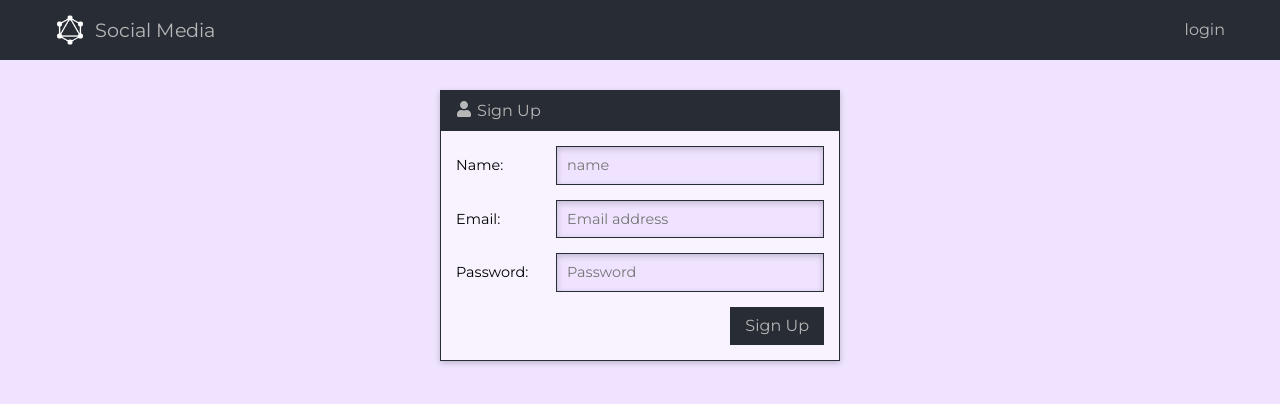
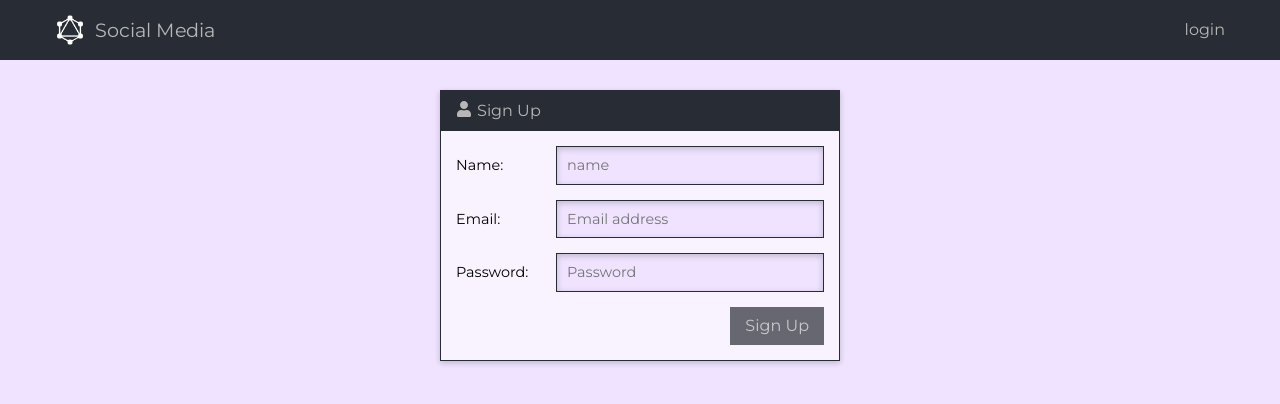
Before and after one commit to eduardo-dangelo/social-media-demo, a React (Create React App) app: page /social-media-demo/signup in a window 1280 px wide. Shown: the top 404 px of the page. Built offline with nearby package versions, Linux system fonts and the light colour scheme; no server answers.

Commit message:
auth section updates

```diff
--- a/src/elements/form/index.jsx
+++ b/src/elements/form/index.jsx
@@ -62,6 +62,17 @@ export const ActionButton = styled.button`
     background: ${variables.primaryColorHover};
   }
 
+  &:disabled {
+    opacity: .7;
+    cursor: default;
+
+    &:hover, &:focus {
+      box-shadow: ${variables.boxShadow};
+      color: ${variables.tertiaryColor};
+      background: ${variables.primaryColor};
+    }
+  }
+
   @media all and (max-width: 430px) {
     flex-grow: 2;
   }
--- a/src/scenes/CreateUser/CreateUserForm.jsx
+++ b/src/forms/CreateUserForm.jsx
@@ -1,24 +1,46 @@
 import React from 'react'
 import { withRouter } from 'react-router-dom'
 import { graphql, compose } from 'react-apollo'
-import gql from 'graphql-tag'
-import { ActionBar, ActionButton, Field, Form, FormGroup, Label } from '../../elements/form'
+import { ActionBar, ActionButton, Field, Form, FormGroup, Label } from '../elements/form'
+import { ErrorBox, FaCogSpin } from './LoginUserForm'
+import { signupUser } from '../services/mutations'
 
 class CreateUserForm extends React.Component {
-
-  constructor(props) {
-    super()
-
-    this.state = {
-      email: '',
-      password: '',
-      name: '',
-    }
+  state = {
+    email: '',
+    password: '',
+    name: '',
+    loading: false,
+    error: false
   }
 
   render () {
+    const { loading, error, email, password, name } = this.state;
+
+    const validate = () => {
+      let disabled = false
+      const values = [
+        email,
+        password,
+        name,
+      ]
+
+      values.forEach((item) => {
+        if (item === '') {
+          disabled = true
+        }
+      })
+
+      return disabled;
+    }
+
     return (
-      <Form onSubmit={this.signupUser}>
+      <Form onSubmit={this.handleSignupUser}>
+        {error && (
+          <ErrorBox>
+            An error has occurred
+          </ErrorBox>
+        )}
         <FormGroup>
           <Label>
             Name:
@@ -51,38 +73,32 @@ class CreateUserForm extends React.Component {
           />
         </FormGroup>
         <ActionBar>
-          <ActionButton type="submit" >
-            Sign Up
+          <ActionButton type="submit" disabled={validate()}>
+            Sign Up {loading && <FaCogSpin/>}
           </ActionButton>
         </ActionBar>
       </Form>
     )
   }
 
-  signupUser = async (e) => {
+  handleSignupUser = async (e) => {
     const { email, password, name } = this.state;
     e.preventDefault();
+    this.setState({ loading: true, error: false });
 
     try {
-      const user = await this.props.signupUserMutation({variables: {email, password, name}})
+      const user = await this.props.signupUser({variables: {email, password, name}})
       localStorage.setItem('graphcoolToken', user.data.signupUser.token)
+      this.setState({ loading: false })
       this.props.history.replace('/social-media-demo')
     } catch (e) {
       console.error(`An error occured: `, e)
+      this.setState({ loading: false, error: true })
       this.props.history.replace('/')
     }
   }
 }
 
-const SIGNUP_USER_MUTATION = gql`
-  mutation SignupUserMutation ($email: String!, $password: String!, $name: String) {
-    signupUser(email: $email, password: $password, name: $name) {
-      id
-      token
-    }
-  }
-`
-
 export default compose(
-  graphql(SIGNUP_USER_MUTATION, {name: 'signupUserMutation'}),
+  graphql(signupUser, {name: 'signupUser'}),
 )(withRouter(CreateUserForm))
--- a/src/scenes/Login/LoginUserForm.jsx
+++ b/src/forms/LoginUserForm.jsx
@@ -1,11 +1,11 @@
 import React from 'react';
 import { withRouter } from 'react-router-dom';
 import { graphql, compose } from 'react-apollo';
-import { ActionBar, ActionButton, Field, Form, FormGroup, Label } from '../../elements/form';
-import { authenticateUser } from '../../services/mutations';
+import { ActionBar, ActionButton, Field, Form, FormGroup, Label } from '../elements/form';
+import { authenticateUser } from '../services/mutations';
 import { FaCog } from 'react-icons/fa'
 import styled, { keyframes } from 'styled-components'
-import { variables } from '../../services/config'
+import { variables } from '../services/config'
 
 const rotate = keyframes`
   from {
@@ -33,10 +33,28 @@ class LoginUserForm extends React.Component {
     email: '',
     password: '',
     loading: false,
+    error: false,
   }
 
   render () {
-    const { loading, error } = this.state;
+    const { loading, error, email, password } = this.state;
+
+    const validate = () => {
+      let disabled = false
+      const values = [
+        email,
+        password,
+      ]
+
+      values.forEach((item) => {
+        if (item === '') {
+          disabled = true
+        }
+      })
+
+      return disabled;
+    }
+
     return (
       <Form onSubmit={this.authenticateUser}>
         {error && (
@@ -66,7 +84,7 @@ class LoginUserForm extends React.Component {
           />
         </FormGroup>
         <ActionBar>
-          <ActionButton type="submit">
+          <ActionButton type="submit" disabled={validate()}>
             Log in {loading && <FaCogSpin/>}
           </ActionButton>
         </ActionBar>
--- a/src/scenes/CreateUser/index.jsx
+++ b/src/scenes/CreateUser/index.jsx
@@ -1,6 +1,6 @@
 import React, { PureComponent } from 'react';
 import { FaUser } from 'react-icons/fa';
-import CreateUserForm from './CreateUserForm';
+import CreateUserForm from '../../forms/CreateUserForm';
 import { Box, BoxContent, BoxHeader, PageContainer } from '../../elements/auth'
 import Flip from 'react-reveal/Flip';
 
--- a/src/scenes/Login/index.jsx
+++ b/src/scenes/Login/index.jsx
@@ -1,6 +1,6 @@
 import React from 'react';
 import { FaUser } from 'react-icons/fa';
-import LoginUserForm from './LoginUserForm';
+import LoginUserForm from '../../forms/LoginUserForm';
 import { Box, BoxContent, BoxHeader, PageContainer } from '../../elements/auth'
 import Flip from 'react-reveal/Flip';
 
--- a/src/services/mutations/index.jsx
+++ b/src/services/mutations/index.jsx
@@ -7,3 +7,12 @@ export const authenticateUser = gql`
     }
   }
 `;
+
+export const signupUser = gql`
+  mutation SignupUser ($email: String!, $password: String!, $name: String) {
+    signupUser(email: $email, password: $password, name: $name) {
+      id
+      token
+    }
+  }
+`;
```
